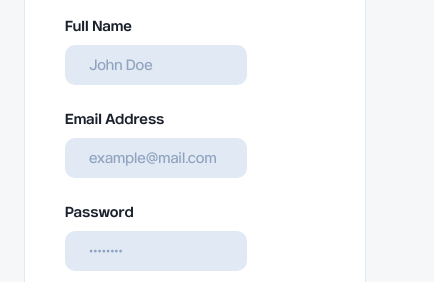
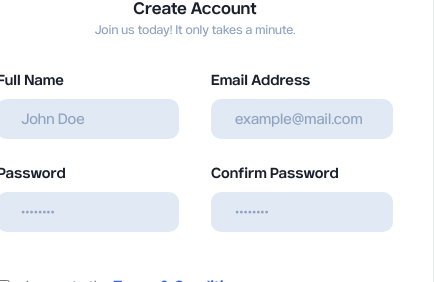
Before and after one commit to mehmetbacik/car-rental, a Nuxt app: page /register in a window 390 px wide. Shown: the part 348-630 px from the top of the page, 434 px wide, since content can reach past the window. Built offline with nearby package versions, Linux system fonts and the light colour scheme.

Commit message:
style: refine register page styling
Improved the styling of the register page. Enhanced layout, spacing, form presentation, and responsive behavior to ensure consistency with the overall design system and provide a smoother user experience across different devices.

```diff
--- a/app/pages/register/components/RegisterForm.vue
+++ b/app/pages/register/components/RegisterForm.vue
@@ -49,9 +49,9 @@ const handleRegister = async () => {
 
 <template>
   <form @submit.prevent="handleRegister">
+    <div class="registerForm-row">
       <div class="registerForm-inputGroup">
         <label for="name">Full Name</label>
-
         <div class="input-wrapper">
           <input
             id="name"
@@ -62,10 +62,8 @@ const handleRegister = async () => {
           />
         </div>
       </div>
-
       <div class="registerForm-inputGroup">
         <label for="email">Email Address</label>
-
         <div class="input-wrapper">
           <input
             id="email"
@@ -77,10 +75,10 @@ const handleRegister = async () => {
           />
         </div>
       </div>
-
+    </div>
+    <div class="registerForm-row">
       <div class="registerForm-inputGroup">
         <label for="password">Password</label>
-
         <div class="input-wrapper">
           <input
             id="password"
@@ -92,10 +90,8 @@ const handleRegister = async () => {
           />
         </div>
       </div>
-
       <div class="registerForm-inputGroup">
         <label for="confirmPassword">Confirm Password</label>
-
         <div class="input-wrapper">
           <input
             id="confirmPassword"
@@ -107,13 +103,11 @@ const handleRegister = async () => {
           />
         </div>
       </div>
-
+    </div>
     <div class="form-options">
       <label class="checkbox-container">
         <input v-model="formData.terms" type="checkbox" />
-
         <span class="checkmark"></span>
-
         <span class="text">
           I agree to the <strong>Terms & Conditions</strong>
         </span>
--- a/app/styles/pages/_register.scss
+++ b/app/styles/pages/_register.scss
@@ -8,8 +8,6 @@
     display: flex;
     flex-direction: column;
     gap: $spacing-unit * 8;
-    width: 100%;
-    max-width: 400px;
     background: $color-white;
     padding: $spacing-unit * 10;
     border-radius: 15px;
@@ -44,6 +42,11 @@
         display: flex;
         flex-direction: column;
         gap: $spacing-unit * 6;
+        .registerForm-row {
+          display: flex;
+          align-items: center;
+          gap: $spacing-unit * 8;
+        }
       }
       &-inputGroup {
         display: flex;
```
Lines whose indentation alone changed are shown as unchanged.
